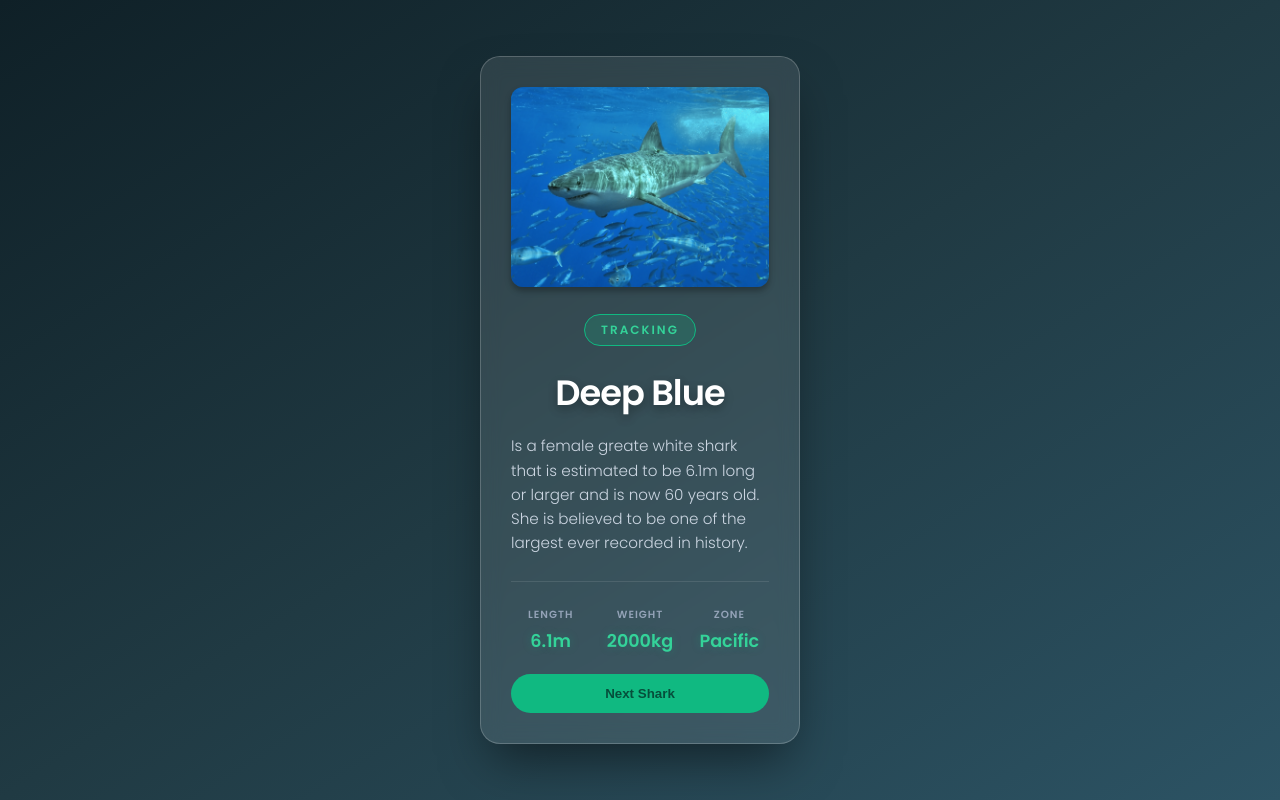
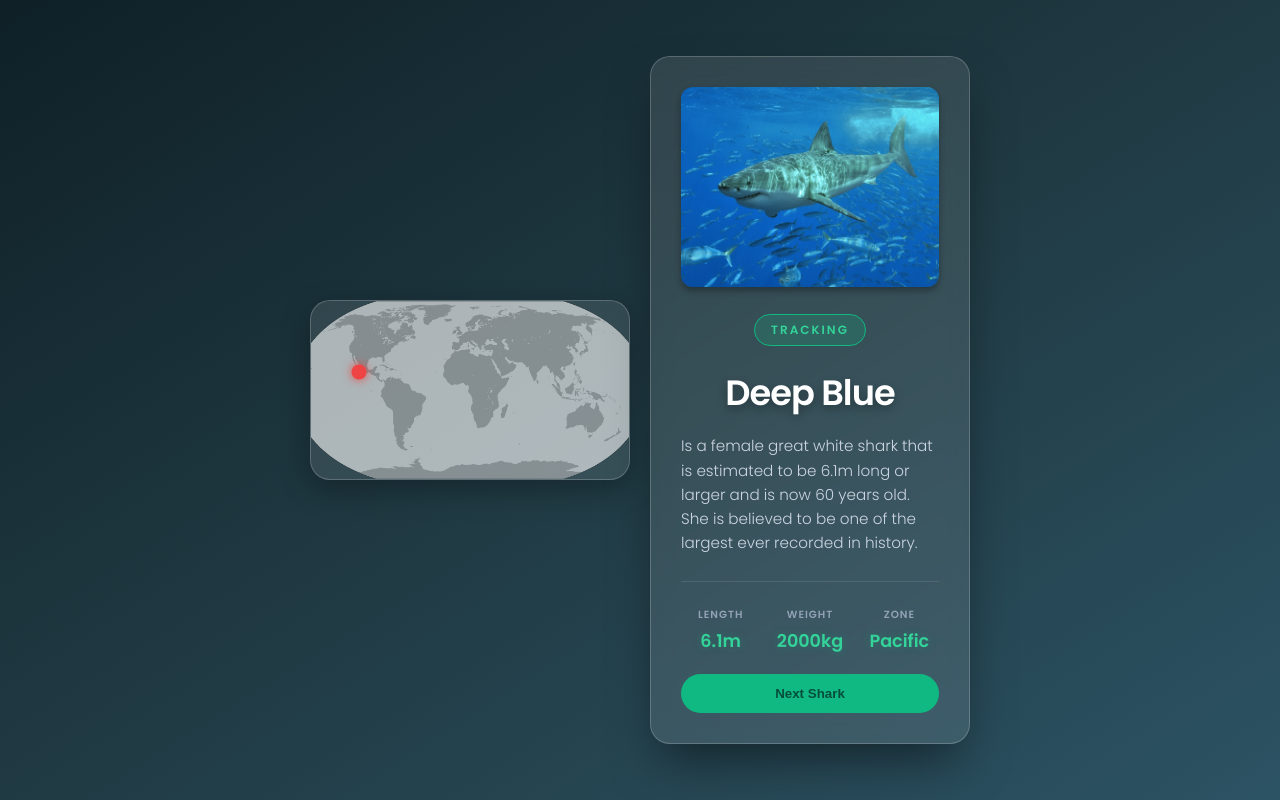
Before and after one commit to AlinaTimofte/Shark-Tracking-App, a plain HTML site: page index.html in a window 1280 px wide. Drawn offline with Linux system fonts and the light colour scheme.

Commit message:
inserting a map and testing

```diff
--- a/index.html
+++ b/index.html
@@ -13,6 +13,10 @@
 
     </head>
     <body>
+        <div class ="map-container">
+            <img src="images/WorldMap.png" alt="Word Map" class="word-map">
+            <div id="shark-dot" class="dot"></div>
+        </div>
         <div class="card">
             <img id="shark-image" src="images/placeholder_shark.jpg" alt="Shark" class="shark-photo">
             <span id= "tag" class="tag">Loading...</span>
@@ -35,6 +39,6 @@
             </div>
             <button class="next-button" onclick="nextShark()">Next Shark</button>
         </div>
-        <script src="script.js"></script>
+    <script src="script.js"></script>
     </body>
 </html>
--- a/script.js
+++ b/script.js
@@ -2,11 +2,13 @@ const sharks = [
     {
         tag: "Tracking",
         name: "Deep Blue",
-        description: "Is a female greate white shark that is estimated to be 6.1m long or larger and is now 60 years old. She is believed to be one of the largest ever recorded in history.",
+        description: "Is a female great white shark that is estimated to be 6.1m long or larger and is now 60 years old. She is believed to be one of the largest ever recorded in history.",
         length: "6.1m",
         weight: "2000kg",
         zone: "Pacific",
-        img: "images/White_shark.jpg"
+        img: "images/White_shark.jpg",
+
+        coords: {top: "40%", left: "15%"}
     },
     {
         tag: "Tracking",
@@ -15,7 +17,9 @@ const sharks = [
         length: "3.75m",
         weight: "539.32kg",
         zone:"North Atlantic",
-        img: "images/Ironbound.jpg"
+        img: "images/Ironbound.jpg",
+
+        coords: {top: "25%", left: "32%"}
     }
 ];
 
@@ -38,6 +42,10 @@ function nextShark() {
     document.getElementById("shark-zone").innerText = shark.zone;
 
     document.getElementById("shark-image").src = shark.img;
+
+    let dot = document.getElementById("shark-dot");
+    dot.style.top = shark.coords.top;
+    dot.style.left = shark.coords.left;
 }
 
 nextShark();
--- a/style.css
+++ b/style.css
@@ -12,6 +12,16 @@ body {
     justify-content: center;
     align-items: center;
     color: white;
+    /* They will stack vertically on mobile by default */
+    flex-direction: column;
+    gap: 20px;
+}
+
+/* If the screen is big (Computer), then they will be put side by side */
+@media (min-width: 800px){
+    body{
+        flex-direction: row;
+    }
 }
 
 .card {
@@ -118,3 +128,38 @@ p {
     background-color: #34d399;
     transform: scale(1.05);
 }
+
+.map-container {
+    /* It makes the container the anchor for the dot */
+    position: relative;
+    width: 320px;
+    height: 180px;
+    background-color: rgba(255, 255, 255, 0.1);
+    border-radius: 20px;
+    margin-bottom: 20px;
+    overflow: hidden;
+    border: 1px solid rgba(255, 255, 255, 0.2);
+    box-shadow: 0 10px 30px rgba(0, 0, 0, 0.3);
+}
+
+.word-map {
+    width: 100%;
+    height: 100%;
+    object-fit: cover;
+    opacity: 0.6;
+}
+
+.dot{
+    /* I can use Top/Left to move it anywhere */
+    position: absolute;
+    width: 15px;
+    height: 15px;
+    background-color: #ef4444;
+    border-radius: 50%;
+    border: 2px sold white;
+    box-shadow: 0 0 10px #ef4444;
+    /* Animation: Smooth movement when coordinates change */
+    transition: all 0.5s ease-out;
+    /* Center the dot on the coordinate */
+    transform: translate(-50%, -50%);
+}
```
Also changed, not shown: images/WorldMap.png (added).
